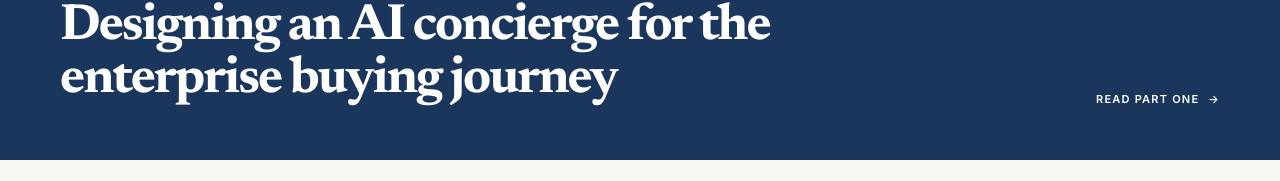
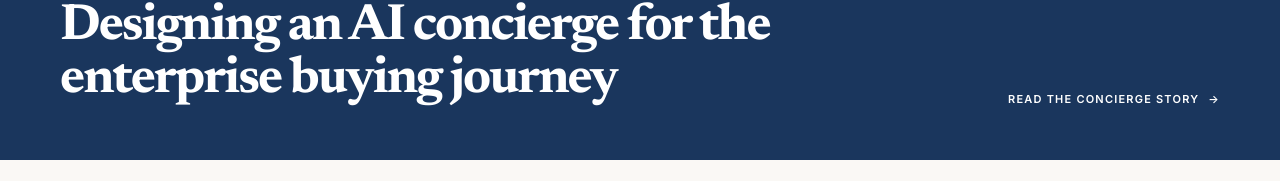
Before and after one commit to annarovedo-ai/annarovedo-portfolio, a Next.js app in the folder site/: page /nike in a window 1280 px wide. Shown: the part 8436-8617 px from the top of the page. Built offline with nearby package versions, Linux system fonts and the light colour scheme.

Commit message:
Nike does not lead into part one of anything

```diff
--- a/site/app/nike/page.tsx
+++ b/site/app/nike/page.tsx
@@ -336,7 +336,7 @@ export default function NikeCaseStudy() {
               <p className="eyebrow">Next case study</p>
               <h2>Designing an AI concierge for the enterprise buying journey</h2>
             </div>
-            <a className="next-case-status" href="/concierge">Read part one</a>
+            <a className="next-case-status" href="/concierge">Read the Concierge story</a>
           </div>
         </section>
       </article>
```
